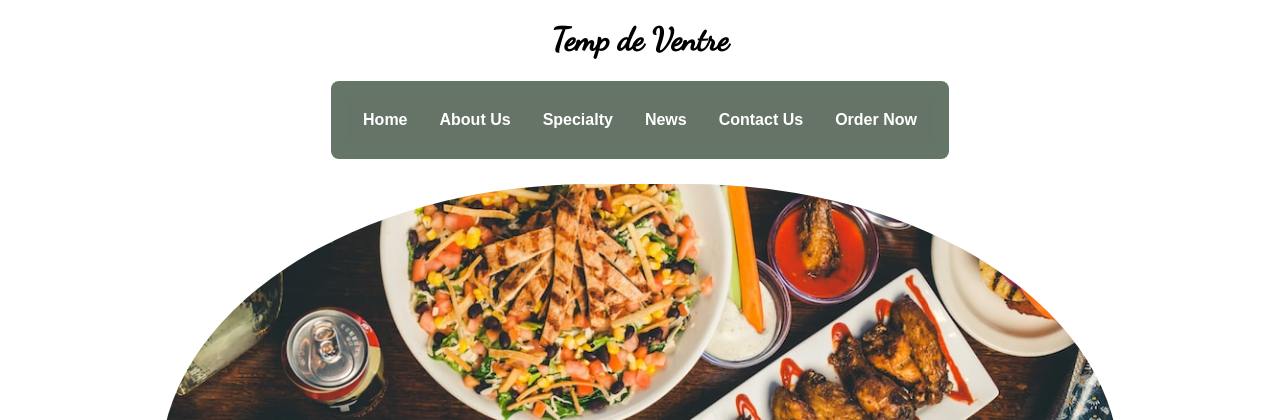
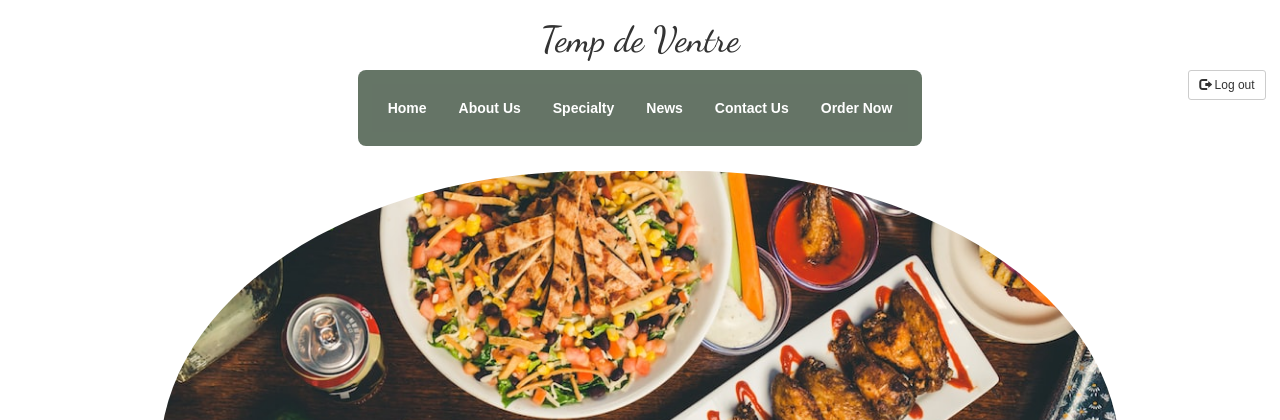
Before and after one commit to hafyze/FYP-Code, a PHP site: page /html/index.html in a window 1280 px wide. Shown: the top 420 px of the page. Run offline with PHP 8.4, Linux system fonts and the light colour scheme; some libraries are stand-ins or nearby versions.

Commit message:
Add logout Button

```diff
--- a/Code/user/css/style.css
+++ b/Code/user/css/style.css
@@ -2,8 +2,6 @@
 
 body {
     font-family: Arial, sans-serif;
-    margin: 0;
-    padding: 0;
 }
 
 header {
@@ -58,3 +56,11 @@ img{
     margin-right: auto;
     border-radius: 45%;
 }
+
+
+#logout{
+    margin-right: 1.2em;
+}
+button{
+    float: right;
+}
--- a/Code/user/html/index.html
+++ b/Code/user/html/index.html
@@ -3,12 +3,19 @@
 
 <head>
     <title>Temp de Ventre</title>
+	<link rel="stylesheet" href="https://maxcdn.bootstrapcdn.com/bootstrap/3.3.7/css/bootstrap.min.css">
     <link rel="stylesheet" type="text/css" href="../css/style.css">
-	<script src="https://kit.fontawesome.com/fd65af94cc.js" crossorigin="anonymous"></script>
+
+    <script src="https://kit.fontawesome.com/fd65af94cc.js" crossorigin="anonymous"></script>
 </head>
 
 <body>
     <h1>Temp de Ventre</h1>
+
+    <button id="logout" type="button" class="btn btn-default btn-sm">
+        <span class="glyphicon glyphicon-log-out"></span> Log out
+    </button>
+
     <header>
 
         <nav id="navbar">
@@ -24,6 +31,8 @@
         </nav>
     </header>
 
+
+
     <img src="../img/tdv.jpg" alt="IMG of Restaurant">
 
     <div id="aboutUs">
```
